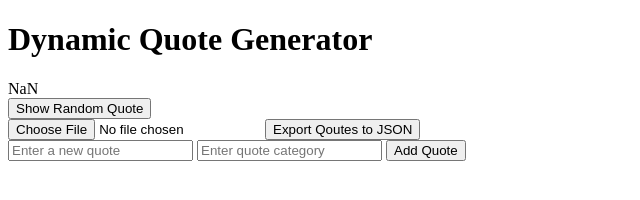
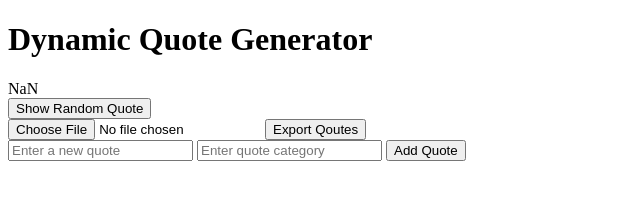
Before and after one commit to DinewoDlalisa/alx_fe_javascript, a plain HTML site: page dom-manipulation/index.html in a window 1280 px wide. Shown: the whole page, without its empty margins (0-640 px from the left). Drawn offline with Linux system fonts and the light colour scheme.

Commit message:
Add Export qoutes on it's own

```diff
--- a/dom-manipulation/index.html
+++ b/dom-manipulation/index.html
@@ -12,7 +12,7 @@
     <div id="addQuoteFormContainer"></div>
     <div id="qouteList"></div>
     <input type="file" id="importFile" accept=".json" onchange="importFromJsonFile(event)"/>
-    <button id="exportQoutes">Export Qoutes to JSON</button>
+    <button id="exportQoutes">Export Qoutes</button>
     <script src="script.js"></script>
     <div>
         <input id="newQuoteText" type="text" placeholder="Enter a new quote" />
```
